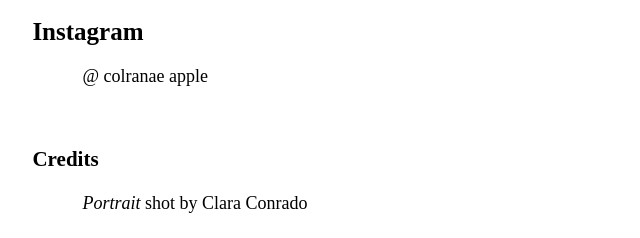
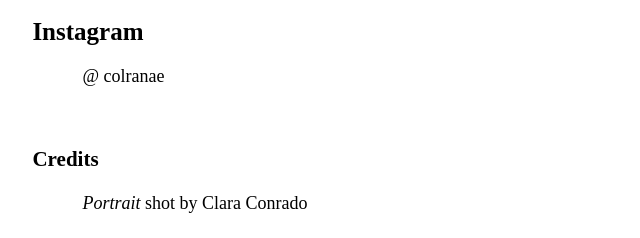
Before and after one commit to bnnuys/bnnuys.github.io, a plain HTML site: page contact.html in a window 1280 px wide. Shown: the part 335-573 px from the top of the page, 14-654 px from the left. Drawn offline with Linux system fonts and the light colour scheme; a web font is replaced by a local one.

Commit message:
Update contact.html

```diff
--- a/contact.html
+++ b/contact.html
@@ -29,7 +29,7 @@
         <h2>Email</h2>
         <p>linserrano@protonmail.com</p>
         <h2>Instagram</h2>
-        <p>@ colranae apple</p>
+        <p>@ colranae </p>
         <br>
         <h3>Credits</h3>
           <p><i>Portrait</i> shot by Clara Conrado </p>
```
